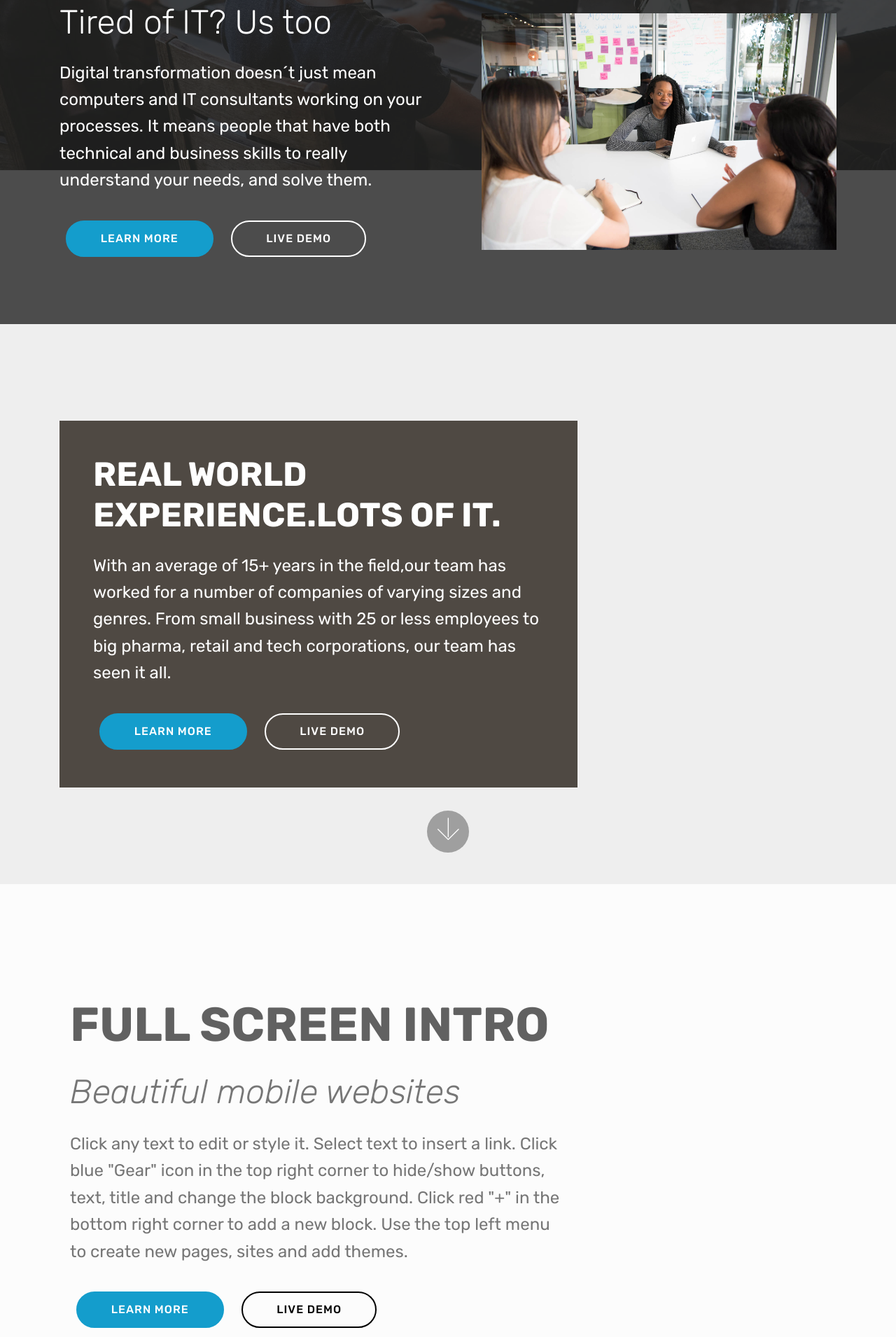
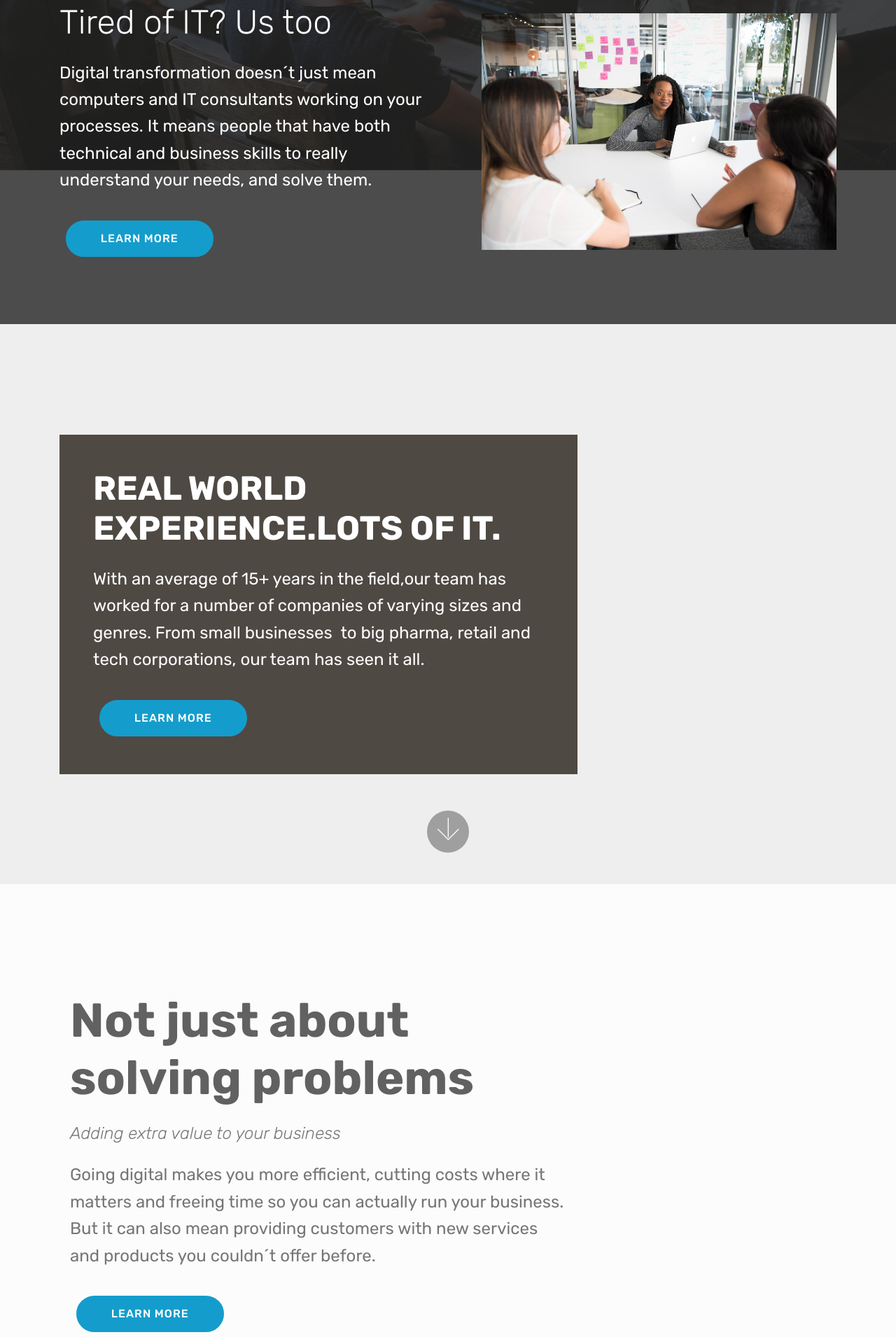
Before and after one commit to miradeoro/miradeoro.github.io, a plain HTML site: page index.html in a window 1280 px wide. Shown: the part 887-2797 px from the top of the page at 70% size. Drawn offline with Linux system fonts and the light colour scheme; files whose address does not match are found by name.

Commit message:
Add files via upload
update 3

```diff
--- a/index.html
+++ b/index.html
@@ -71,7 +71,7 @@
     </nav>
 </section>
 
-<section class="engine"><a href="https://mobirise.info/b">how to create your own site for free</a></section><section class="cid-qTkA127IK8 mbr-fullscreen mbr-parallax-background" id="header2-1">
+<section class="engine"><a href="https://mobirise.info/i">web creation software</a></section><section class="cid-qTkA127IK8 mbr-fullscreen mbr-parallax-background" id="header2-1">
 
 
 
@@ -114,10 +114,7 @@
                     <p class="mbr-text mbr-fonts-style display-5">
                         Digital transformation doesn´t just mean computers and IT consultants working on your processes. It means people that have both technical and business skills to really understand your needs, and solve them.</p>
                 </div>
-                <div class="mbr-section-btn">
-                    <a class="btn btn-md btn-primary display-4" href="https://mobirise.co">LEARN MORE</a>
-                    <a class="btn btn-md btn-white-outline display-4" href="https://mobirise.co">LIVE DEMO</a>
-                </div>
+                <div class="mbr-section-btn"><a class="btn btn-md btn-primary display-4" href="https://mobirise.co">LEARN MORE</a></div>
             </div>
         </div>
     </div>
@@ -136,11 +133,8 @@
                 REAL WORLD EXPERIENCE.LOTS OF IT.</h1>
 
             <p class="mbr-text pb-3 mbr-fonts-style display-5">
-               With an average of 15+ years in the field,our team has worked for a number of companies of varying sizes and genres. From small business with 25 or less employees to big pharma, retail and tech corporations, our team has seen it all.</p>
-            <div class="mbr-section-btn">
-                <a class="btn btn-md btn-primary display-4" href="https://mobirise.co">LEARN MORE</a>
-                <a class="btn btn-md btn-white-outline display-4" href="https://mobirise.co">LIVE DEMO</a>
-            </div>
+               With an average of 15+ years in the field,our team has worked for a number of companies of varying sizes and genres. From small businesses &nbsp;to big pharma, retail and tech corporations, our team has seen it all.</p>
+            <div class="mbr-section-btn"><a class="btn btn-md btn-primary display-4" href="https://mobirise.co">LEARN MORE</a></div>
         </div>
     </div>
 
@@ -160,19 +154,10 @@
 
     <div class="container">
         <div class="media-container-column mbr-white col-lg-8 col-md-10">
-            <h1 class="mbr-section-title align-left mbr-bold pb-3 mbr-fonts-style display-1">
-                FULL SCREEN INTRO
-            </h1>
-            <h3 class="mbr-section-subtitle align-left mbr-light pb-3 mbr-fonts-style display-2">
-                Beautiful mobile websites
-            </h3>
-            <p class="mbr-text align-left pb-3 mbr-fonts-style display-5">
-                Click any text to edit or style it. Select text to insert a link. Click blue "Gear" icon in the top right corner to hide/show buttons, text, title and change the block background. Click red "+" in the bottom right corner to add a new block. Use the top left menu to create new pages, sites and add themes.
-            </p>
-            <div class="mbr-section-btn align-left">
-                <a class="btn btn-md btn-primary display-4" href="https://mobirise.co">LEARN MORE</a>
-                <a class="btn btn-md btn-black-outline display-4" href="https://mobirise.co">LIVE DEMO</a>
-            </div>
+            <h1 class="mbr-section-title align-left mbr-bold pb-3 mbr-fonts-style display-1">Not just about solving problems</h1>
+            <h3 class="mbr-section-subtitle align-left mbr-light pb-3 mbr-fonts-style display-5">Adding extra value to your business</h3>
+            <p class="mbr-text align-left pb-3 mbr-fonts-style display-5">Going digital makes you more efficient, cutting costs where it matters and freeing time so you can actually run your business. But it can also mean providing customers with new services and products you couldn´t offer before.</p>
+            <div class="mbr-section-btn align-left"><a class="btn btn-md btn-primary display-4" href="https://mobirise.co">LEARN MORE</a></div>
         </div>
     </div>
 
@@ -212,8 +197,7 @@
                     Contacts
                 </h5>
                 <p class="mbr-text">
-                    Email: support@mobirise.com
-                    <br>Phone: +1 (0) 000 0000 001
+                    Email: support@fbo.com &nbsp; &nbsp; &nbsp; &nbsp; &nbsp; &nbsp; &nbsp; &nbsp; &nbsp;Phone: +1 (0) 000 0000 001
                     <br>Fax: +1 (0) 000 0000 002
                 </p>
             </div>
@@ -221,9 +205,7 @@
                 <h5 class="pb-3">
                     Links
                 </h5>
-                <p class="mbr-text">
-                    <a class="text-primary" href="https://mobirise.com/">Website builder</a>
-                    <br><a class="text-primary" href="https://mobirise.com/mobirise-free-win.zip">Download for Windows</a>
+                <p class="mbr-text">TBD<br><a class="text-primary" href="https://mobirise.com/mobirise-free-win.zip">Download for Windows</a>
                     <br><a class="text-primary" href="https://mobirise.com/mobirise-free-mac.zip">Download for Mac</a>
                 </p>
             </div>
```
Also changed, not shown: 1 other file.
